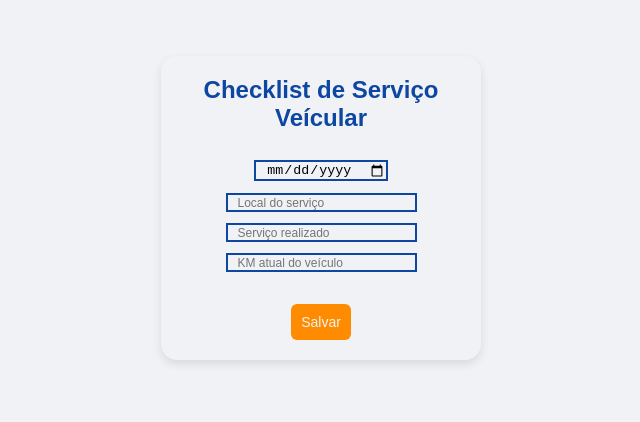
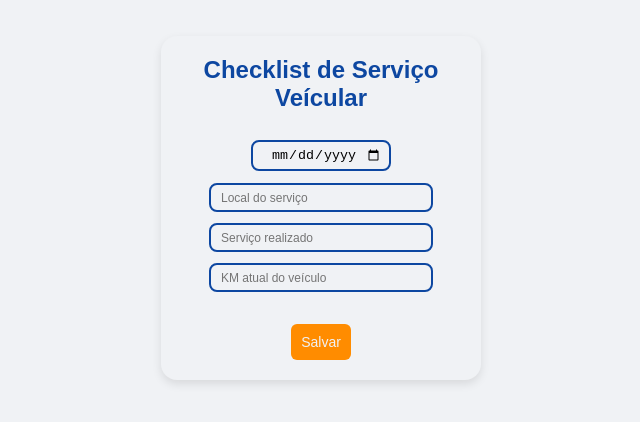
Before and after one commit to 1carog/servicoVeicular, a plain HTML site: page index.html in a window 1280 px wide. Shown: the part 192-614 px from the top of the page, without its empty margins (319-959 px from the left). Drawn offline with Linux system fonts and the light colour scheme.

Commit message:
segundo commit

```diff
--- a/css/style.css
+++ b/css/style.css
@@ -19,11 +19,22 @@ h2{
     text-align: center;
 }
 
-.topo-do-site img{
-    width: 3%;
-    display: block;
-    margin-left: 50%;
-    margin-right: 50%;
+/* .topo-do-site img{ */
+    /* width: 3%; */
+    /* display: block; */
+    /* margin-left: 50%; */
+    /* margin-right: 50%; */
+/* } */
+
+input{
+    width: 80%;
+    padding: 5px;
+    border-radius: 8px;
+    border: 1px solid #0D47A1;
+}
+
+input:not(#local, #servico, #km){
+    width: 50%;
 }
 
 #data{
@@ -31,6 +42,7 @@ h2{
     margin-left: auto;
     margin-right: auto;
     margin-top: 10%;
+    text-align: center;
 }
 
 #local{
```
